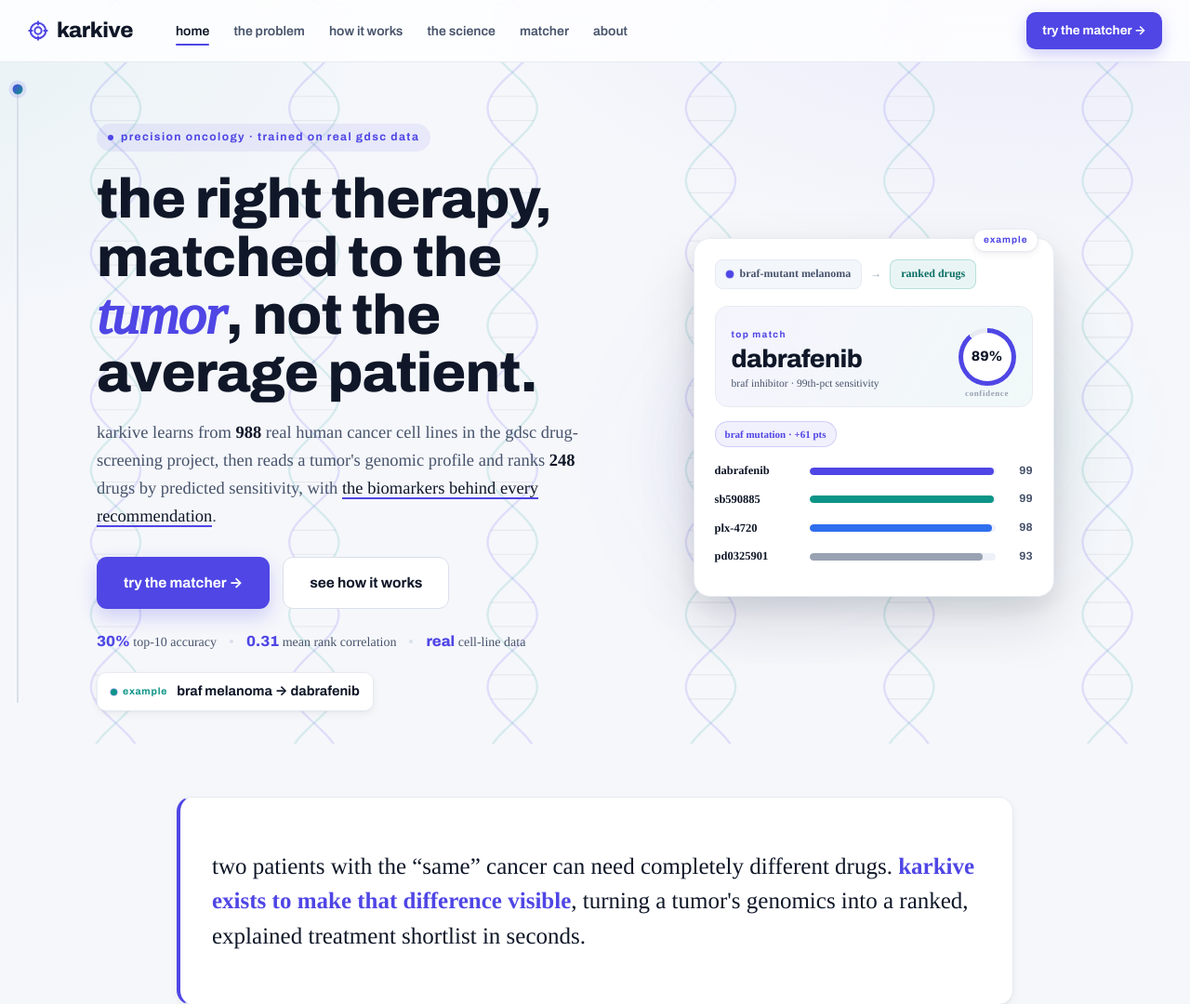
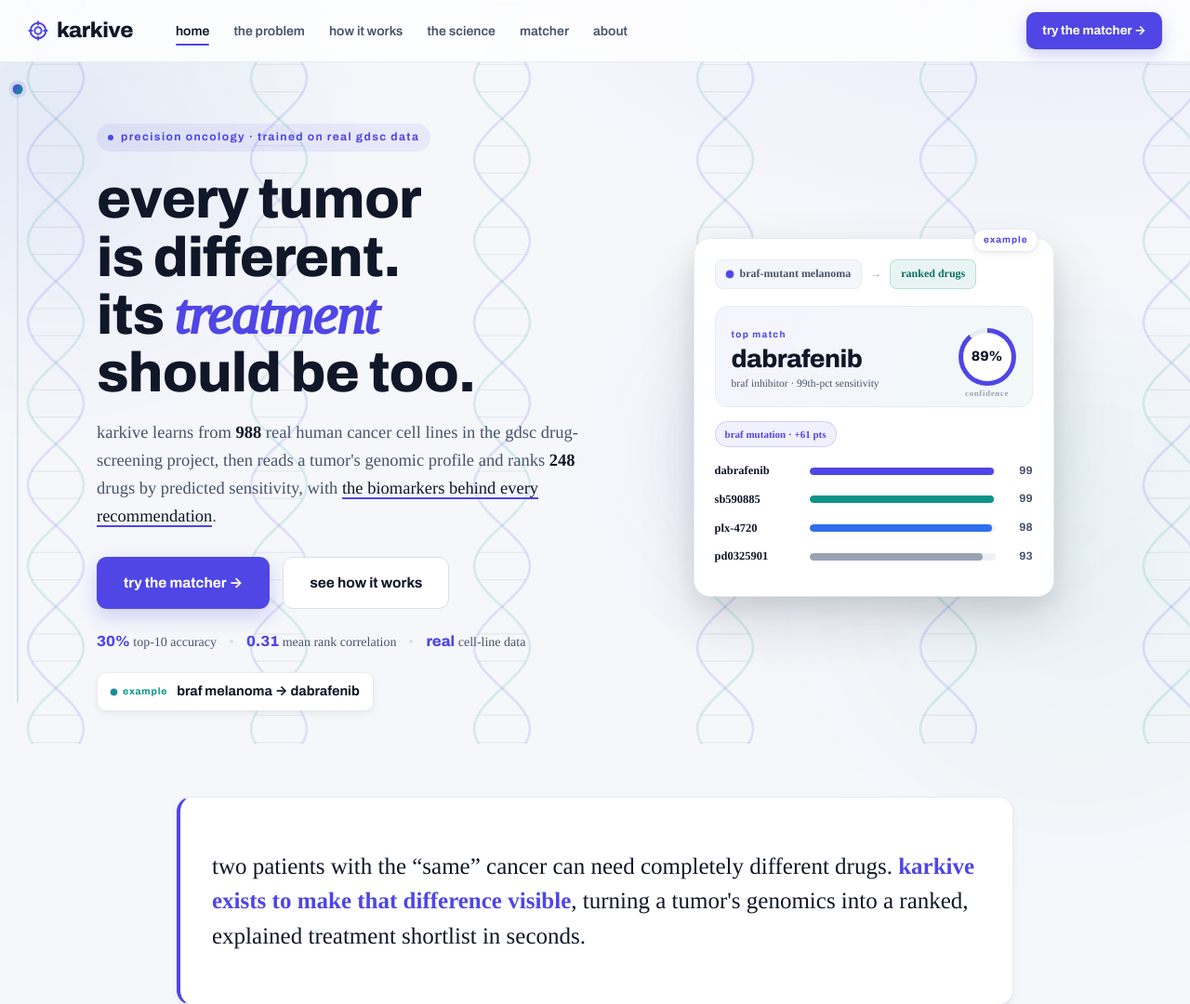
Before and after one commit to ekambhela/can, a FastAPI app: page / in a window 1280 px wide. Shown: the top 1080 px of the page at 93% size. Run offline with FastAPI, Linux system fonts and the light colour scheme; parts of the project's set-up code (start-up, migrations or seed data) failed here and were passed over.

Commit message:
Rephrase hero headline; animate the DNA-helix background
- New home headline: 'every tumor is different. its treatment should be too.'
- Regenerate the helix background as a seamless vertical tile (height = a
  whole number of wavelengths) and animate it: the helix drifts slowly
  upward on a perfect loop, with the brand-color washes gently floating.
  Honors prefers-reduced-motion. Cache-bust to v=9 / svg v=2.

Co-Authored-By: Claude Fable 5 <noreply@anthropic.com>
Claude-Session: https://claude.ai/code/session_01FZTNwWT9C4mMJwpyM94JeL

```diff
--- a/static/style.css
+++ b/static/style.css
@@ -51,17 +51,40 @@ body {
   font-feature-settings: "kern" 1, "liga" 1;
 }
 
-/* fixed DNA-helix watermark + soft brand washes behind everything */
+/* fixed DNA-helix watermark + soft brand washes behind everything.
+   The helix layer tiles seamlessly and drifts slowly (DNA "flowing" up). */
 .site-bg {
   position: fixed; inset: 0; z-index: -1; pointer-events: none;
   background-color: var(--paper);
   background-image:
     radial-gradient(1100px 640px at 88% -12%, rgba(79, 70, 229, .07), transparent 60%),
     radial-gradient(940px 620px at -8% 2%, rgba(13, 148, 136, .06), transparent 58%),
-    url("/static/dna-bg.svg");
-  background-repeat: no-repeat, no-repeat, no-repeat;
-  background-position: center, center, center top;
-  background-size: auto, auto, cover;
+    url("/static/dna-bg.svg?v=2");
+  background-repeat: no-repeat, no-repeat, repeat;
+  background-position: center, center, center 0;
+  background-size: auto, auto, 1440px 1225px;
+  animation: bgdrift 60s linear infinite;
+}
+/* animate only the helix layer's vertical position by exactly one tile (1225px) */
+@keyframes bgdrift {
+  from { background-position: center, center, center 0; }
+  to   { background-position: center, center, center -1225px; }
+}
+/* soft brand washes drift too, for a subtle living feel */
+.site-bg::after {
+  content: ""; position: absolute; inset: -20%;
+  background:
+    radial-gradient(460px 460px at 20% 30%, rgba(79, 70, 229, .05), transparent 70%),
+    radial-gradient(520px 520px at 80% 70%, rgba(13, 148, 136, .045), transparent 70%);
+  animation: bgfloat 26s ease-in-out infinite alternate;
+}
+@keyframes bgfloat {
+  from { transform: translate3d(-2%, -1.5%, 0) scale(1); }
+  to   { transform: translate3d(2.5%, 2%, 0) scale(1.08); }
+}
+@media (prefers-reduced-motion: reduce) {
+  .site-bg { animation: none; }
+  .site-bg::after { animation: none; }
 }
 
 h1, h2, h3, h4 { font-family: var(--display); line-height: 1.08; color: var(--ink);
--- a/templates/index.html
+++ b/templates/index.html
@@ -10,7 +10,7 @@
   <link rel="preconnect" href="https://fonts.googleapis.com" />
   <link rel="preconnect" href="https://fonts.gstatic.com" crossorigin />
   <link href="https://fonts.googleapis.com/css2?family=Archivo:wght@600;700;800&family=Tinos:ital,wght@0,400;0,700;1,400&display=swap" rel="stylesheet" />
-  <link rel="stylesheet" href="/static/style.css?v=8" />
+  <link rel="stylesheet" href="/static/style.css?v=9" />
 </head>
 <body>
   <!-- fixed DNA-helix watermark background -->
@@ -68,7 +68,7 @@
       <div class="hero">
         <div class="hero-copy">
           <span class="eyebrow">Precision oncology · trained on real GDSC data</span>
-          <h1 class="glitch">The right therapy, matched to the <em>tumor</em>, not the average patient.</h1>
+          <h1 class="glitch">every tumor is different. its <em>treatment</em> should be too.</h1>
           <p class="lede">
             karkive learns from <b id="nCellLines">988</b> real human cancer cell lines
             in the GDSC drug-screening project, then reads a tumor's genomic profile and
@@ -775,6 +775,6 @@
     </div>
   </footer>
 
-  <script src="/static/app.js?v=8"></script>
+  <script src="/static/app.js?v=9"></script>
 </body>
 </html>
```
Also changed, not shown: static/dna-bg.svg.
